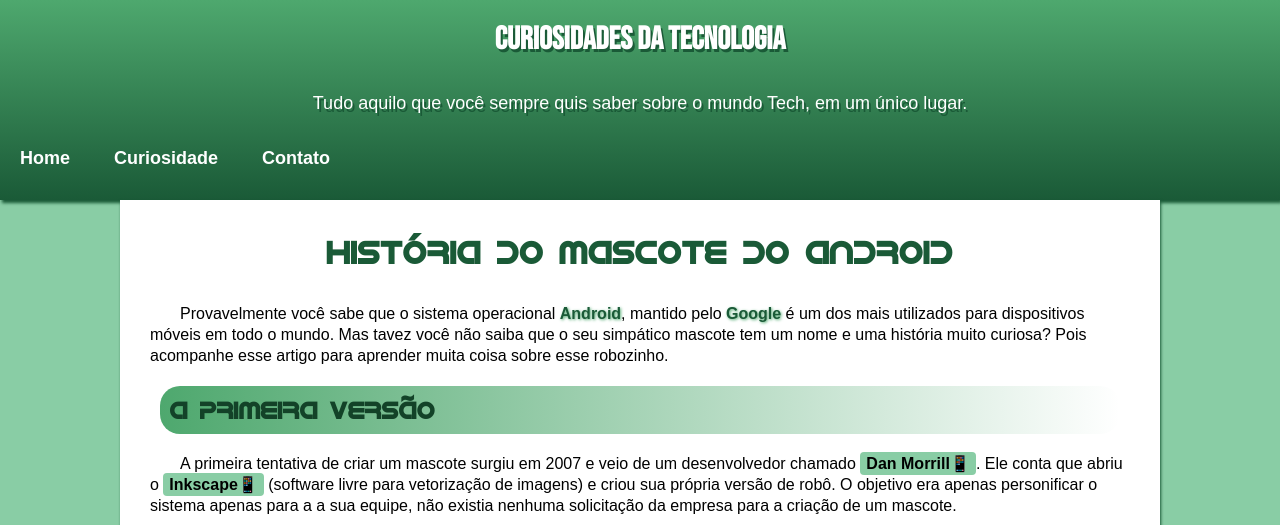
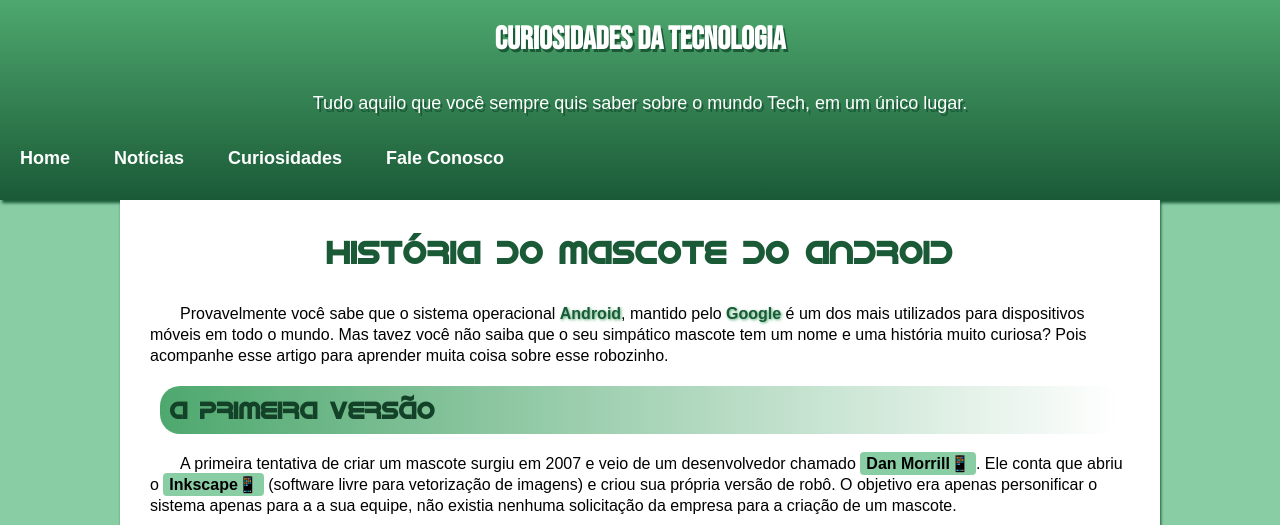
Before and after one commit to Pedrosilvaxp/Projeto-Android, a plain HTML site: page index.html in a window 1280 px wide. Shown: the top 525 px of the page. Drawn offline with Linux system fonts and the light colour scheme.

Commit message:
Update index.html

```diff
--- a/index.html
+++ b/index.html
@@ -16,8 +16,9 @@
         <p id="paratema">Tudo aquilo que você sempre quis saber sobre o mundo Tech, em um único lugar.</p>
         <nav>
             <a class="links" href="#">Home</a>
-            <a class="links" href="#">Curiosidade</a>
-            <a class="links" href="#">Contato</a>
+            <a class="links" href="#">Notícias</a>
+            <a class="links" href="#">Curiosidades</a>
+            <a class="links" href="#">Fale Conosco</a>
         </nav>
     </header>
 
```
